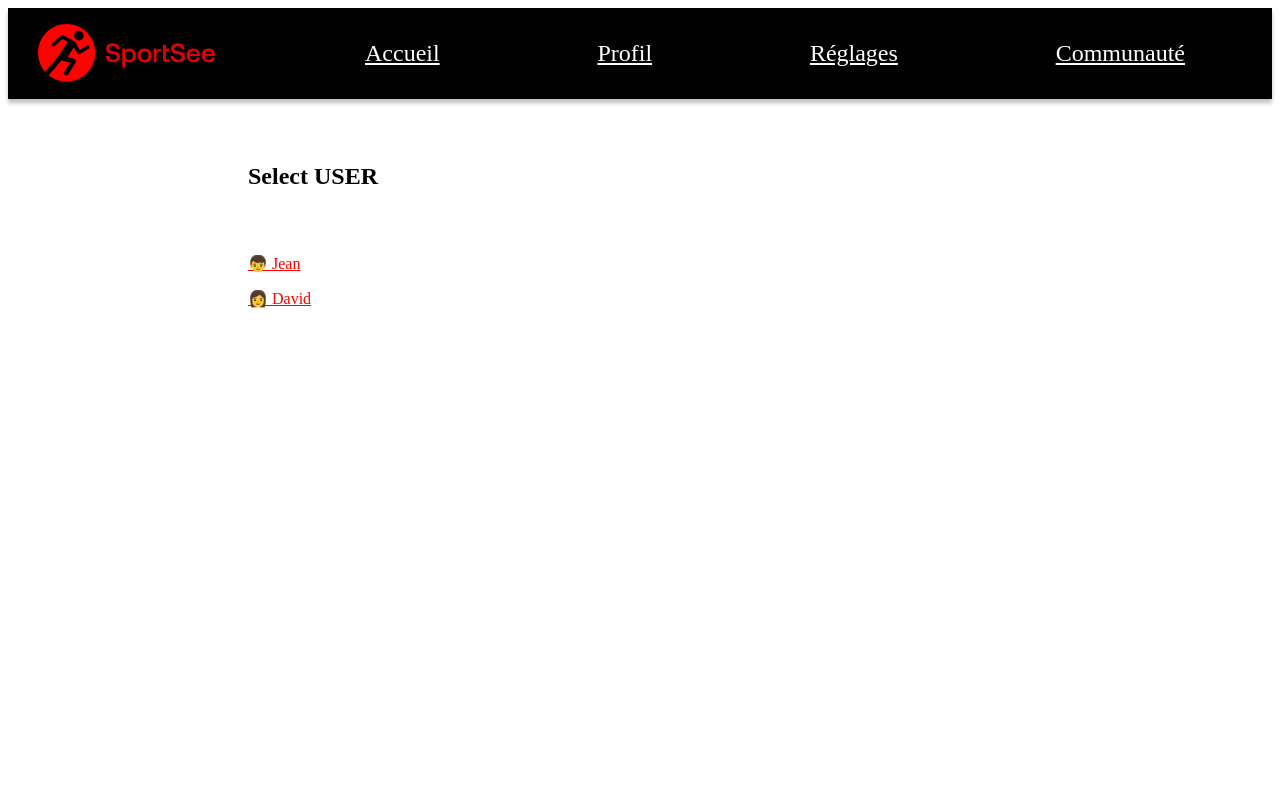
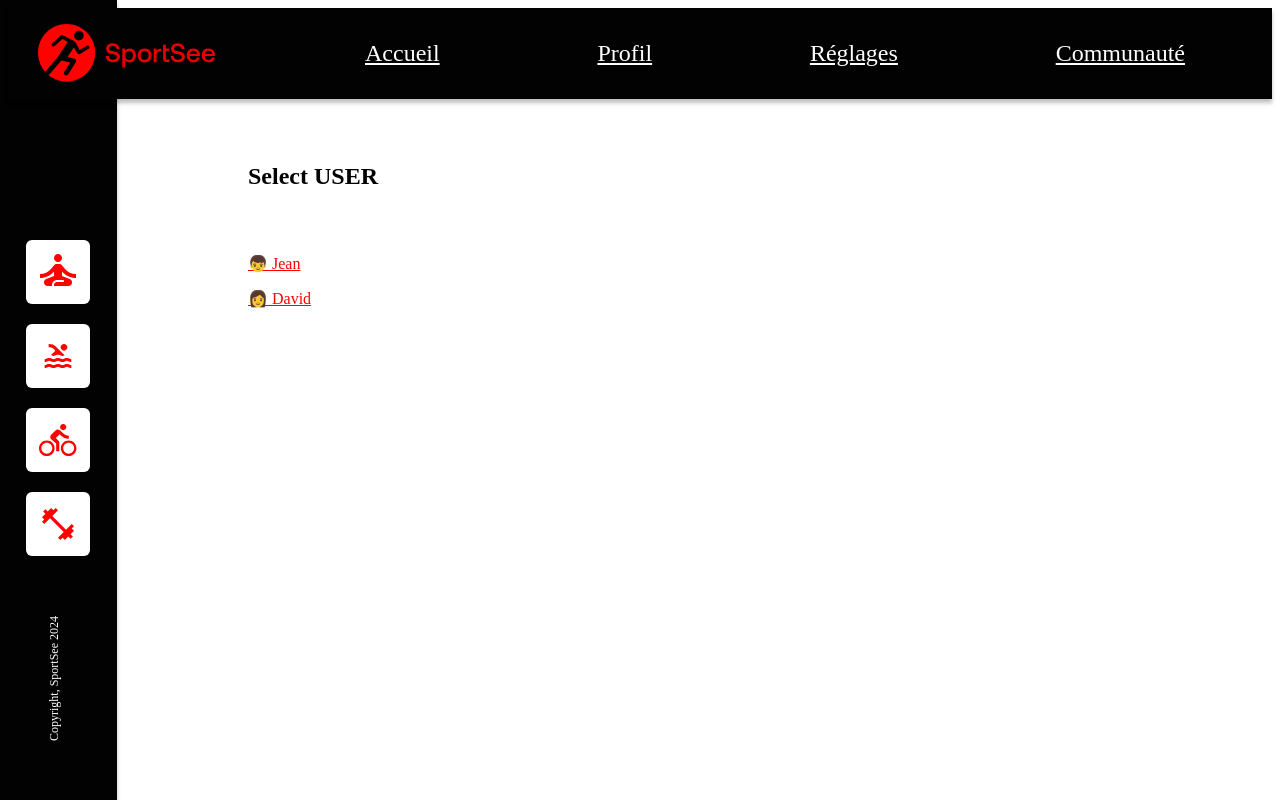
Before and after one commit to Swan123456/sportsee, a React (Vite) app in the folder front/: page / in a window 1280 px wide. Built offline with nearby package versions, Linux system fonts and the light colour scheme.

Commit message:
side bar

```diff
--- a/front/src/App.jsx
+++ b/front/src/App.jsx
@@ -2,12 +2,14 @@ import React from 'react';
 import Home from './pages/Home';
 import { Route, Routes, BrowserRouter } from "react-router-dom";
 import Header from "./components/Header";
+import SideBar from "./components/SideBar";
 
 export default function App() {
 
   return (
     <BrowserRouter>
       <Header />
+      <SideBar />
       <Routes>
           <Route path="/" element={<Home />} />
       </Routes>
--- /dev/null
+++ b/front/src/components/SideBar.jsx
@@ -0,0 +1,32 @@
+import React from "react";
+import iconMeditation from "../assets/iconMeditation.svg";
+import iconBike from "../assets/iconBike.svg";
+import iconSwiming from "../assets/iconSwiming.svg";
+import iconDumbBell from "../assets/iconDumbBell.svg";
+import { NavLink } from "react-router-dom";
+import { Container, Nav, Wrapper, NavText } from "../styles/sideBarStyle";
+
+export default function SideBar(){
+
+  return (
+    <Container>
+      <Nav>
+        <Wrapper>
+          <NavLink to="#">
+            <img src={iconMeditation} alt="Meditation" />
+          </NavLink>
+          <NavLink to="#">
+            <img src={iconSwiming} alt="Swiming" />
+          </NavLink>
+          <NavLink to="#">
+            <img src={iconBike} alt="Bike" />
+          </NavLink>
+          <NavLink to="#">
+            <img src={iconDumbBell} alt="Dumb-Bell" />
+          </NavLink>
+        </Wrapper>
+        <NavText>Copyright, SportSee 2024</NavText>
+      </Nav>
+    </Container>
+  );
+};
--- /dev/null
+++ b/front/src/styles/sideBarStyle.jsx
@@ -0,0 +1,51 @@
+import styled from "styled-components";
+
+const Container = styled.div`
+  overflow: hidden;
+  position: relative;
+`;
+
+const Nav = styled.div`
+  display: flex;
+  flex-direction: column;
+  justify-content: space-between;
+  width: 117px;
+  height: 100vh;
+  background: #020203;
+  box-shadow: 0px 4px 4px rgba(0, 0, 0, 0.25);
+  position: fixed;
+  top: 0;
+  left: 0;
+  height: 100vh;
+`;
+const Wrapper = styled.div`
+  display: flex;
+  flex-direction: column;
+  margin: auto;
+  width: 64px;
+  position: absolute;
+  top: 30%;
+  left: 26px;
+  a {
+    display: flex;
+    height: 64px;
+    width: 64px;
+    margin-bottom: 20px;
+  }
+`;
+
+const NavText = styled.p`
+  writing-mode: vertical-lr;
+  text-orientation: mixed;
+  transform: rotate(180deg);
+  position: absolute;
+  bottom: 59px;
+  left: 42px;
+  font-weight: 500;
+  font-size: 12px;
+  line-height: 24px;
+  color: white;
+  margin: auto;
+`;
+
+export {Container, Nav, Wrapper, NavText }
```
